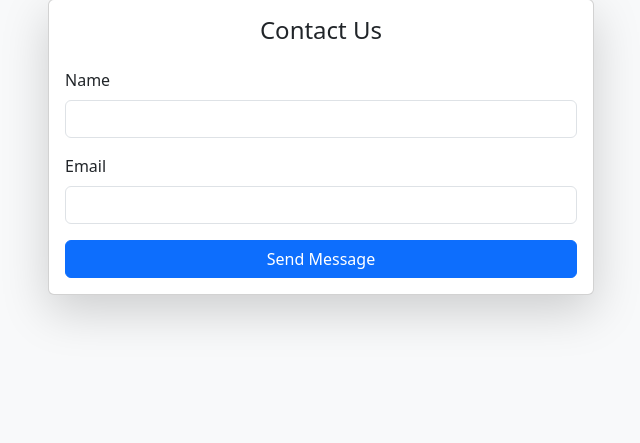
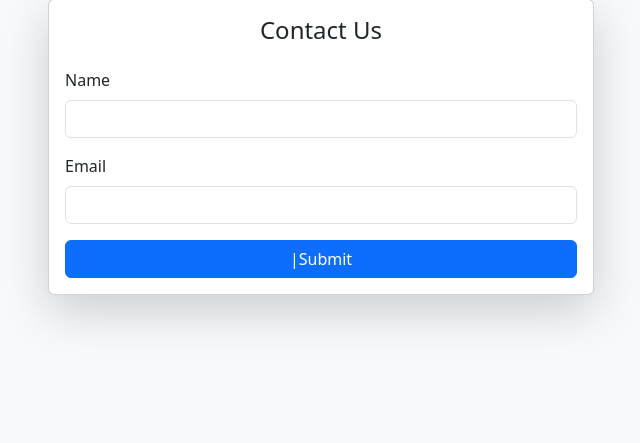
Before and after one commit to itachi071/flask_start, a Flask app: page / in a window 1280 px wide. Shown: the part 249-692 px from the top of the page, without its empty margins (319-959 px from the left). Run offline with Flask 3, Linux system fonts and the light colour scheme.

Commit message:
Change the name of the button from send message to submit

```diff
--- a/templates/index.html
+++ b/templates/index.html
@@ -39,7 +39,7 @@
           </div>
 
           <button type="submit" class="btn btn-primary w-100">
-            Send Message
+            |Submit
           </button>
 
         </form>
```
